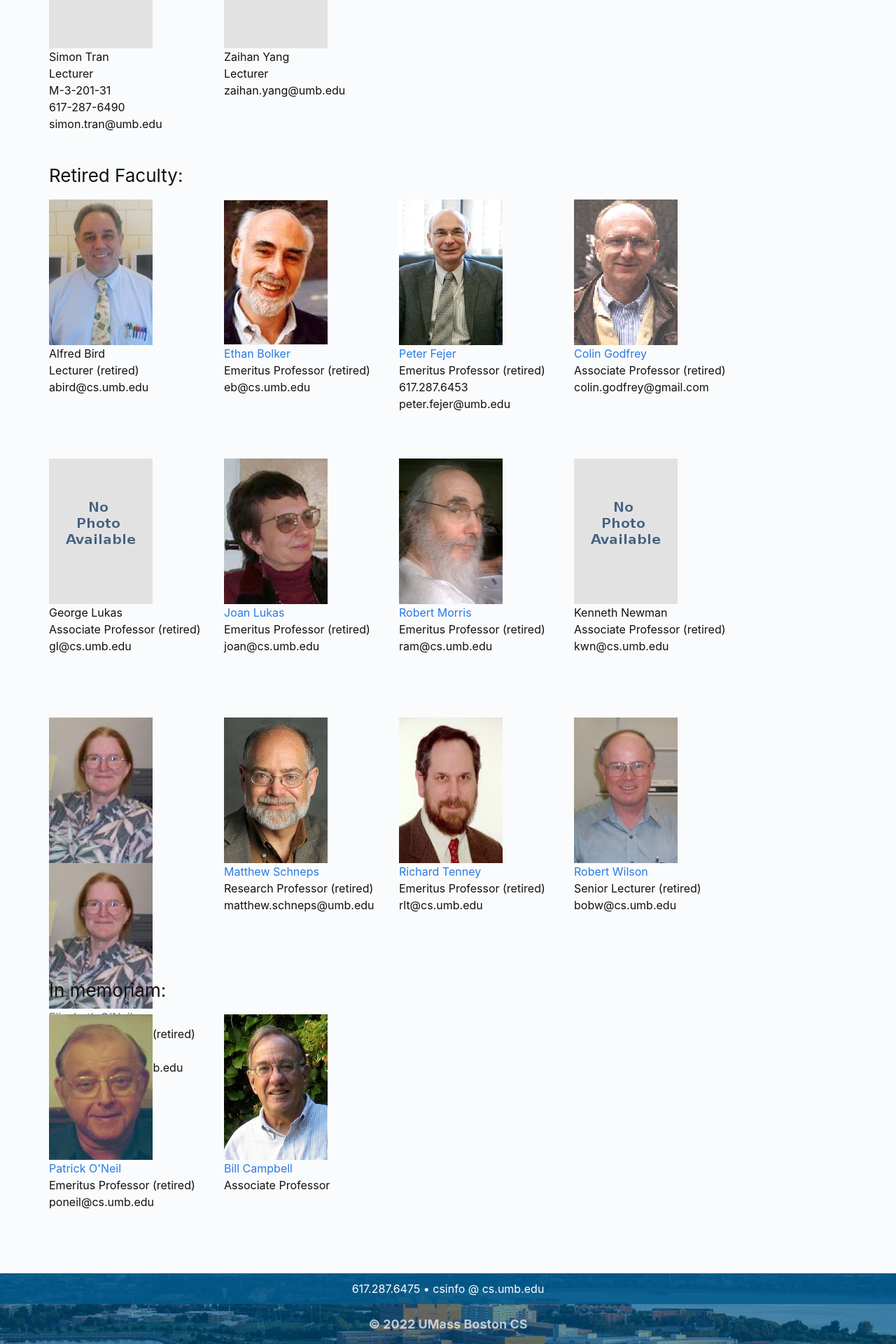
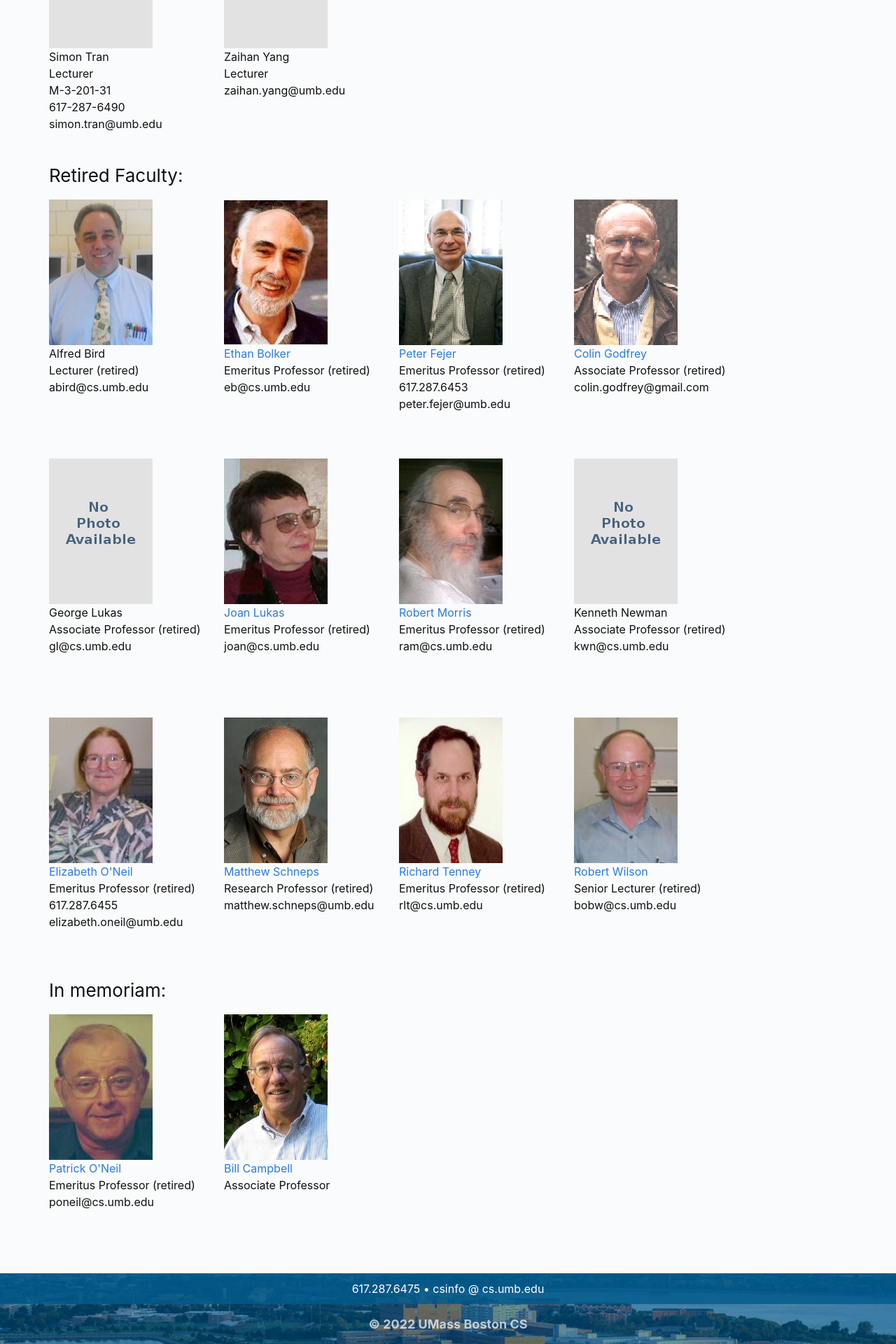
Before and after one commit to umbcs/umbcs.github.io, a Jekyll site: the page built from WEB/people/faculty.markdown, in a window 1280 px wide. Shown: the part 2599-4519 px from the top of the page at 70% size. Built offline with Jekyll 4.4.1, drawn with Linux system fonts in a browser that asks for light colours.

Commit message:
Update faculty.markdown

```diff
--- a/WEB/people/faculty.markdown
+++ b/WEB/people/faculty.markdown
@@ -287,7 +287,6 @@ permalink: "/faculty"
     <br>
   </div>
   <div class="person">
-    <img src="/WEB/images/people/Elizabeth_ONeil.jpg"><br>
     <a href="http://www.cs.umb.edu/~eoneil"><img src="/WEB/images/people/Elizabeth_ONeil.jpg"></a><br>
     <a href="http://www.cs.umb.edu/~eoneil" target=_blank>Elizabeth O'Neil</a><br>
     Emeritus Professor (retired)<br>
```
